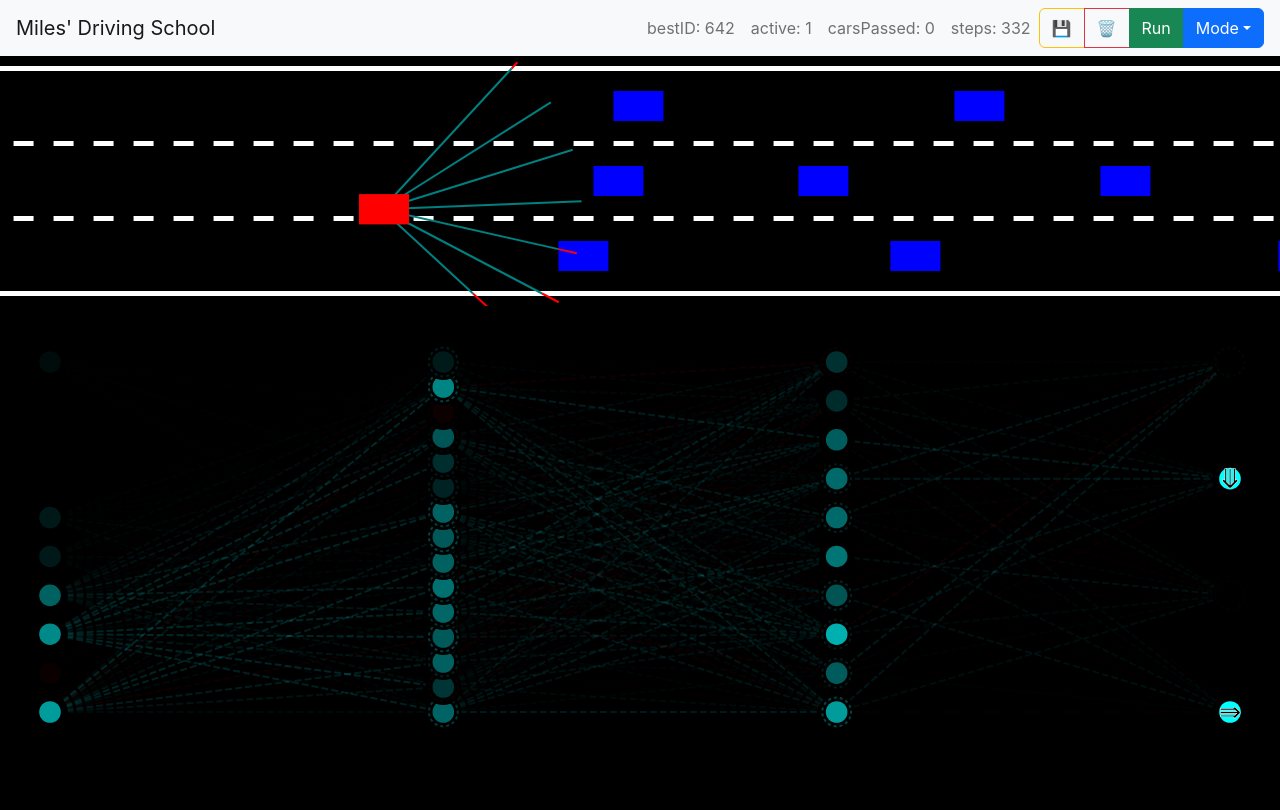
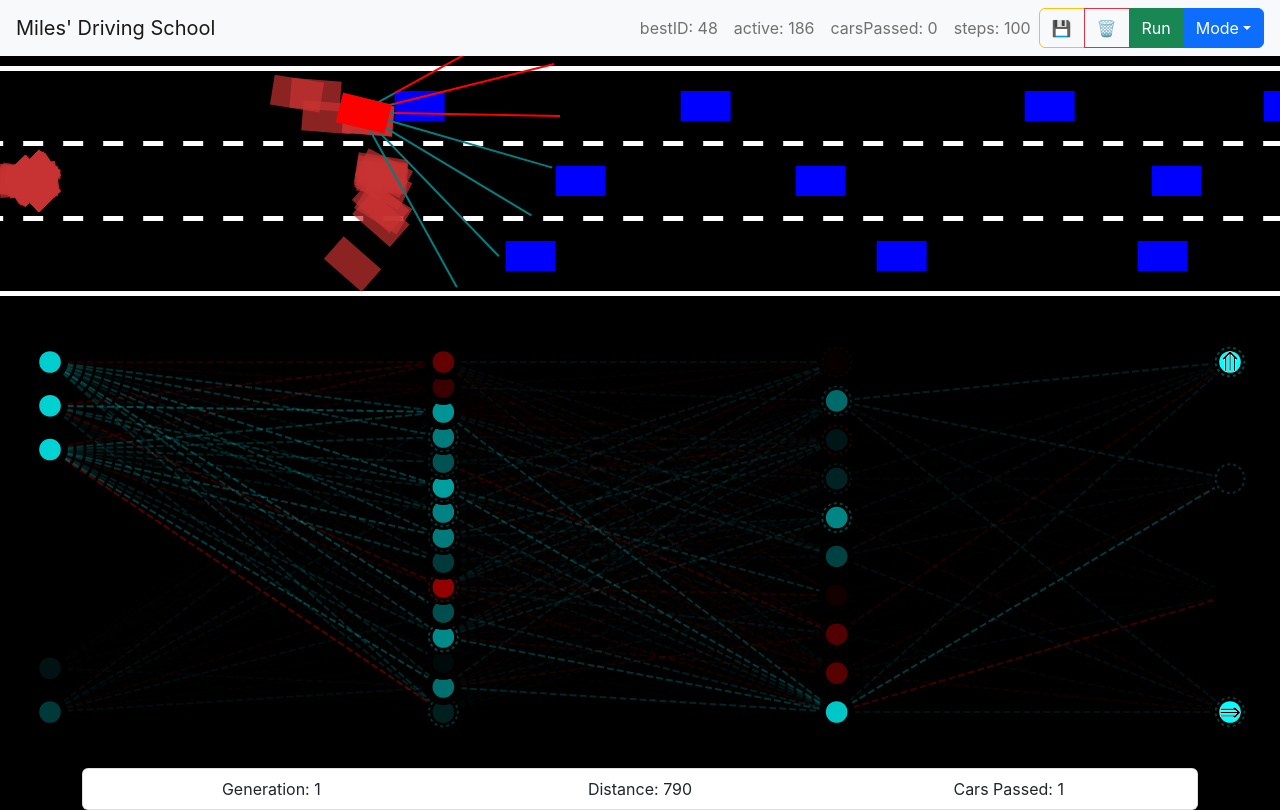
Before and after one commit to jedwards1230/cars, a React (Create React App) app: page /cars/genetic in a window 1280 px wide. Built offline with nearby package versions, Linux system fonts and the light colour scheme.

Commit message:
speed optimizations
found out .foreach() is slow

```diff
--- a/src/car/car.ts
+++ b/src/car/car.ts
@@ -21,7 +21,6 @@ export class Car {
 	distance: number;
 	steps: number;
 	damaged: boolean;
-	actionCount: number;
 
 	color!: string;
 	polygon!: Polygon;
@@ -51,7 +50,6 @@ export class Car {
 		this.damaged = false;
 
 		this.controls = new Controls(controller);
-		this.actionCount = 2;
 
 		this.#createPolygon();
 	}
@@ -79,26 +77,29 @@ export class Car {
 		}
 
 		// check collision with road borders
-		borders.forEach((border) => {
+		for (let i = 0; i < borders.length; i++) {
+			const border = borders[i];
 			if (polysIntersect(this.polygon, border)) {
 				damagedCars.push(this);
 			}
-		});
+		}
 
 		// check collision with traffic
-		traffic.forEach(car => {
+		for (let i = 0; i < traffic.length; i++) {
+			const car = traffic[i];
 			if (car !== this && polysIntersect(this.polygon, car.polygon)) {
 				damagedCars.push(this);
 				//damagedCars.push(car);
 			}
-		});
+		}
 
 		// apply damage and stop controls
-		damagedCars.forEach(car => {
+		for (let i = 0; i < damagedCars.length; i++) {
+			const car = damagedCars[i];
 			car.damaged = true;
 			if (car instanceof SmartCar) car.speed = 0;
 			car.controls.stop();
-		});
+		}
 	}
 
 	#createPolygon() {
@@ -173,9 +174,10 @@ export class Car {
 
         ctx.beginPath();
         ctx.moveTo(this.polygon[0].x, this.polygon[0].y);
-		this.polygon.forEach((point, i) => {
+		for (let i = 1; i < this.polygon.length; i++) {
+			const point = this.polygon[i];
 			ctx.lineTo(point.x, point.y);
-		});
+		}
         ctx.fill();
     }
 }
@@ -197,7 +199,6 @@ export class SmartCar extends Car {
 		this.color = player ? "rgba(0, 255, 0, 1)" : "rgba(200, 50, 50, 0.7)";
 
 		this.config = config;
-		this.actionCount = config.actionCount;
 		this.brain = new Network(config);
 
 		this.sensor = new Sensor(this, config.sensorCount, "forward");
@@ -236,11 +237,11 @@ export class SmartCar extends Car {
 		this.sensor.update(borders, traffic);
 
 		const y = this.y / RoadCanvasDefaultHeight;
-		const angle = this.angle;
-		const speed = this.speed / this.maxSpeed;
+		const angle = this.angle / 4;
+		//const speed = this.speed / this.maxSpeed;
 
 		const offsets = this.sensor.getSensorOffsets();
-		const sensorOffsets = [y, angle, speed].concat(offsets);
+		const sensorOffsets = [y, angle].concat(offsets);
 
 		return sensorOffsets;
 	}
@@ -299,7 +300,7 @@ export class SmartCar extends Car {
 		const right = 3;
 
 		const mOffset = Math.max(...this.sensorOffsets);
-		const reward = new Array(this.actionCount).fill(0);
+		const reward = [0, 0, 0, 0];
 
 		if (this.damaged) {
 			reward[forward] -= 1;
@@ -312,12 +313,10 @@ export class SmartCar extends Car {
 			reward[left] -= 1;
 			reward[right] -= 1;
 		}
-		if (this.actionCount > 2) {
-			if (this.angle > 0.1) {
-				reward[left] -= 0.5;
-			} else if (this.angle < -0.1) {
-				reward[right] -= 0.5;
-			}
+		if (this.angle > 0.1) {
+			reward[left] -= 0.5;
+		} else if (this.angle < -0.1) {
+			reward[right] -= 0.5;
 		}
 
 		if (mOffset > 0) {
--- a/src/car/road.ts
+++ b/src/car/road.ts
@@ -71,11 +71,12 @@ export class Road {
         }
 
         ctx.setLineDash([]);
-        this.borders.forEach(border => {
+        for (let i = 0; i < this.borders.length; i++) {
+            const border = this.borders[i];
             ctx.beginPath();
             ctx.moveTo(border[0].x, border[0].y);
             ctx.lineTo(border[1].x, border[1].y);
             ctx.stroke();
-        })
+        }
     }
 }
--- a/src/car/simulator.ts
+++ b/src/car/simulator.ts
@@ -34,7 +34,7 @@ export class Simulator {
         this.x = 0;
 
         this.road = new Road(this.laneCount);
-        this.startLane = (brainCount === 1) ? getRandomInt(0, this.road.laneCount - 1) : 1;
+        this.startLane = getRandomInt(0, this.road.laneCount - 1);
         this.traffic = this.generateTraffic();
         this.smartCars = this.generateSmartCars();
     }
@@ -49,25 +49,27 @@ export class Simulator {
 
     protected updateSmartCars() {
         const toDelete: number[] = [];
-        this.smartCars.forEach(car => {
+        for (let i = 0; i < this.smartCars.length; i++) {
+            const car = this.smartCars[i];
             const action = car.lazyAction(this.road.borders, this.traffic, true);
             car.update(this.road.borders, this.traffic, action);
             if (car.damaged) toDelete.push(car.id);
             else if (car.x > this.x) this.x = car.x;
-        });
+        }
         const bestCar = this.getBestCar();
         this.smartCars = this.smartCars.filter(car => !toDelete.includes(car.id) || car.id === bestCar.id);
     }
 
     protected updateTraffic() {
-        this.traffic.forEach((car) => {
+        for (let i = 0; i < this.traffic.length; i++) {
+            const car = this.traffic[i];
             if (car instanceof SmartCar) {
                 const action = car.lazyAction(this.road.borders, this.traffic)
                 car.update(this.road.borders, this.traffic, action);
             } else {
                 car.update(this.road.borders, this.traffic);
             }
-        });
+        }
     }
 
     protected generateSmartCars() {
@@ -76,7 +78,6 @@ export class Simulator {
         for (let i = 0; i < this.brainCount; i++) {
             const car = new SmartCar(i, 0, y, this.driverSpeed, this.brainConfig);
             if (i > 0) car.brain = smartCars[0].brain.mutate(this.brainConfig.mutationAmount, this.brainConfig.mutationRate);
-
             smartCars.push(car);
         }
         return smartCars;
@@ -133,17 +134,19 @@ export class Simulator {
         this.road.draw(ctx);
 
         // draw smart cars
-        this.smartCars.forEach(car => {
+        for (let i = 0; i < this.smartCars.length; i++) {
+            const car = this.smartCars[i];
             car.checkInBounds(canvasOffset);
             car.draw(ctx);
             ctx.globalAlpha = 1;
-        });
+        }
 
         // draw traffic
-        this.traffic.forEach(car => {
+        for (let i = 0; i < this.traffic.length; i++) {
+            const car = this.traffic[i];
             car.draw(ctx);
             ctx.globalAlpha = 1;
-        });
+        }
 
         if (!bestCar.damaged) bestCar.sensor.draw(ctx);
         bestCar.draw(ctx, true);
--- a/src/components/trainConfig/configForm.tsx
+++ b/src/components/trainConfig/configForm.tsx
@@ -28,7 +28,6 @@ const ConfigForm = (props: {
         mutationRate: appContext.activeConfig.mutationRate,
         learningRate: appContext.activeConfig.lr,
         sensorCount: appContext.activeConfig.sensorCount,
-        actionCount: appContext.activeConfig.actionCount,
         layers: appContext.activeConfig.layers
     }
 
@@ -55,14 +54,14 @@ const ConfigForm = (props: {
         config.mutationRate = data.mutationRate;
         config.lr = data.lr;
         config.sensorCount = data.sensorCount;
-        config.actionCount = data.actionCount;
 
         if (config.layers.length === data.layers.length) {
-            data.layers.forEach((layer: LayerConfig, i: number) => {
+            for (let i = 0; i < data.layers.length; i++) {
+                const layer = config.layers[i];
                 if (layer.outputs === config.layers[i].outputs && layer.inputs === config.layers[i].inputs) {
                     config.layers[i].activation = layer.activation;
                 }
-            })
+            }
         } else {
             config.layers = data.layers;
         }
@@ -94,7 +93,6 @@ const ConfigForm = (props: {
             mutationRate: parseFloat(data.mutationRate),
             lr: parseFloat(data.learningRate),
             sensorCount: parseInt(data.sensorCount),
-            actionCount: parseInt(data.actionCount),
             layers: layers
         }
     }
--- a/src/components/trainConfig/networkConfig.tsx
+++ b/src/components/trainConfig/networkConfig.tsx
@@ -19,15 +19,6 @@ const NetworkConfig = () => {
                         <label htmlFor="sensorCountInput">Sensor Count</label>
                     </div>
                 </Col>
-                <Col>
-                    <div className="form-floating">
-                        <input
-                            {...register("actionCount")}
-                            type="number"
-                            className="form-control"></input>
-                        <label htmlFor="actionCountInput">Action Count</label>
-                    </div>
-                </Col>
             </Row>
             <LayerList />
         </>
--- a/src/network/config.ts
+++ b/src/network/config.ts
@@ -8,7 +8,6 @@ export class AppConfig {
 	mutationAmount: number;
 	mutationRate: number;
 	sensorCount: number;
-	actionCount: number;
 
 	constructor(name: string, alias: string) {
 		this.name = name;
@@ -19,12 +18,11 @@ export class AppConfig {
 		this.mutationAmount = 0.2;
 		this.mutationRate = 0.005;
 		this.sensorCount = 7;
-		this.actionCount = 4;
 		this.layers = [
 			{
 				id: 0,
 				activation: "Tanh",
-				inputs: 10,
+				inputs: 9,
 				outputs: 15,
 				lr: 0.01,
 				biases: null,
@@ -84,7 +82,6 @@ export class AppConfig {
 		this.mutationAmount = config.mutationAmount;
 		this.mutationRate = config.mutationRate;
 		this.sensorCount = config.sensorCount;
-		this.actionCount = config.actionCount;
 		this.layers = config.layers;
 		this.generations = config.generations;
 		this.save();
@@ -104,10 +101,11 @@ export class AppConfig {
 	}
 
 	#clearWeights() {
-		this.layers.forEach((layer) => {
+		for (let i = 0; i < this.layers.length; i++) {
+			const layer = this.layers[i];
 			layer.biases = null;
 			layer.weights = null;
-		});
+		}
 		this.save();
 	}
 }
--- a/src/network/layers.ts
+++ b/src/network/layers.ts
@@ -39,7 +39,7 @@ export class Layer {
 
         const bias = this.biases;
 
-        let preActive = new Array(this.outputs.length);
+        const preActive = new Array(this.outputs.length);
         for (let i = 0; i < this.outputs.length; i++) {
             let sum = 0;
             // input * weight
@@ -75,22 +75,19 @@ export class Layer {
             dB[i] = delta[i] * dA[i];
         }
 
+        // weight delta
+        // dW = delta * derivate(y) * input
+        const dW = new Array(x.length);
+
         // layer delta
         // dZ = delta * derivate(y) * weight
         const dZ = new Array(x.length).fill(0);
+
         for (let i = 0; i < x.length; i++) {
-            for (let j = 0; j < y.length; j++) {
-                dZ[i] += weights[i][j] * dB[j];
-            }
-        }
-
-        // weight delta
-        // dW = delta * derivate(y) * input
-        const dW = new Array(x.length);
-        for (let i = 0; i < x.length; i++) {
-            dW[i] = new Array(y.length).fill(0);
+            dW[i] = new Array(y.length);
             for (let j = 0; j < y.length; j++) {
                 dW[i][j] = x[i] * dB[j];
+                dZ[i] += weights[i][j] * dB[j];
             }
         }
 
--- a/src/network/network.ts
+++ b/src/network/network.ts
@@ -27,10 +27,11 @@ export class Network {
         this.alias = modelConfig.alias;
 
         this.layers = new Array(modelConfig.layers.length);
-        modelConfig.layers.forEach((layerConfig, i) => {
+        for (let i = 0; i < modelConfig.layers.length; i++) {
+            const layerConfig = modelConfig.layers[i];
             layerConfig.lr = this.lr;
             this.layers[i] = new LayerMap[layerConfig.activation](layerConfig);
-        })
+        }
 
         this.lossFunction = (targets, outputs) => {
             let cost = 0
@@ -70,9 +71,9 @@ export class Network {
         // choose random
         const random = Math.random();
         if (greedy && (random < this.epsilon)) {
-            outputValues.forEach(value => {
-                value = Math.floor(Math.random() * outputValues.length);
-            })
+            for (let i = 0; i < outputValues.length; i++) {
+                outputValues[i] = Math.floor(Math.random() * outputValues.length);
+            }
         }
         this.decay();
         return outputValues;
@@ -80,10 +81,11 @@ export class Network {
 
     saveLayers() {
         const layers: LayerConfig[] = [];
-        this.layers.forEach((level, index) => {
-            level.id = index;
+        for (let i = 0; i < this.layers.length; i++) {
+            const level = this.layers[i];
+            level.id = i;
             layers.push(level.save());
-        });
+        }
 
         return layers
     }
@@ -101,9 +103,9 @@ export class Network {
     /** Slightly mutate weights for model */
     mutate(amount: number = 0.1, rate: number = 0): Network {
         const mutated = new Network(this.config);
-        mutated.layers.forEach((layer) => {
-            layer.mutate(amount, rate);
-        })
+        for (let i = 0; i < mutated.layers.length; i++) {
+            mutated.layers[i].mutate(amount, rate);
+        }
         return mutated;
     }
 }
--- a/src/pages/genetic.tsx
+++ b/src/pages/genetic.tsx
@@ -19,10 +19,12 @@ const Genetic = () => {
 	}>({});
 
 	const animate = (time: number = 0) => {
-		if (appContext.sim.activeBrains === 0) {
+		if (appContext.sim.activeBrains < 1) {
 			const bestCar = appContext.sim.getBestCar();
 			const gen = getGeneration(bestCar);
-			if (bestCar.carsPassed >= 1) appContext.activeConfig = bestCar.saveModelConfig(appContext.activeConfig, gen);
+			if (bestCar.carsPassed >= 1 || appContext.activeConfig.generations.length <= 1) {
+				appContext.activeConfig = bestCar.saveModelConfig(appContext.activeConfig, gen);
+			}
 			reset();
 			console.log(appContext.activeConfig);
 		} else {
```
